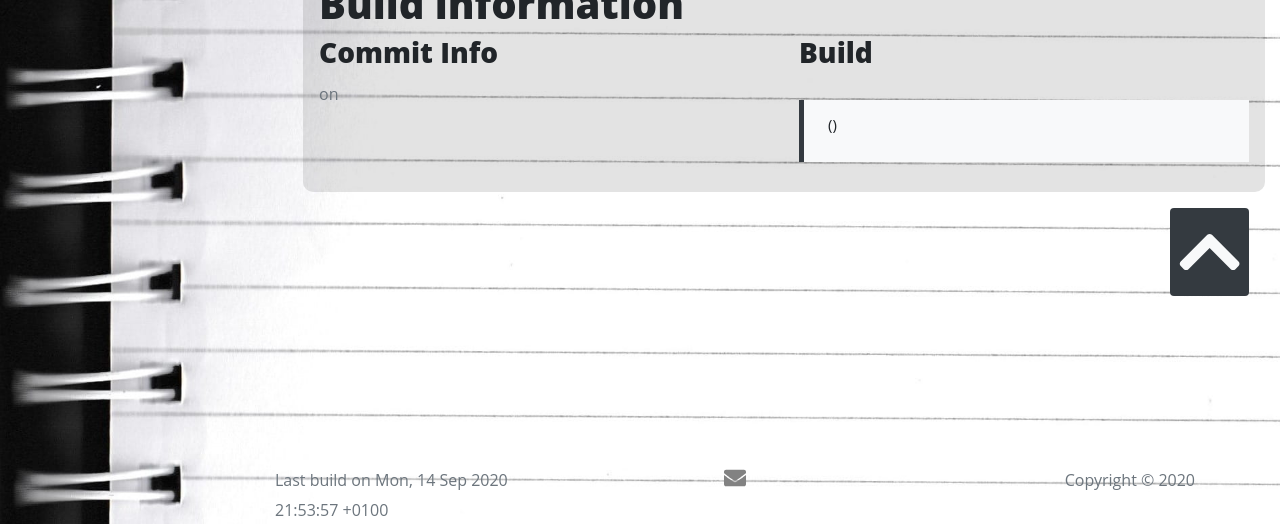
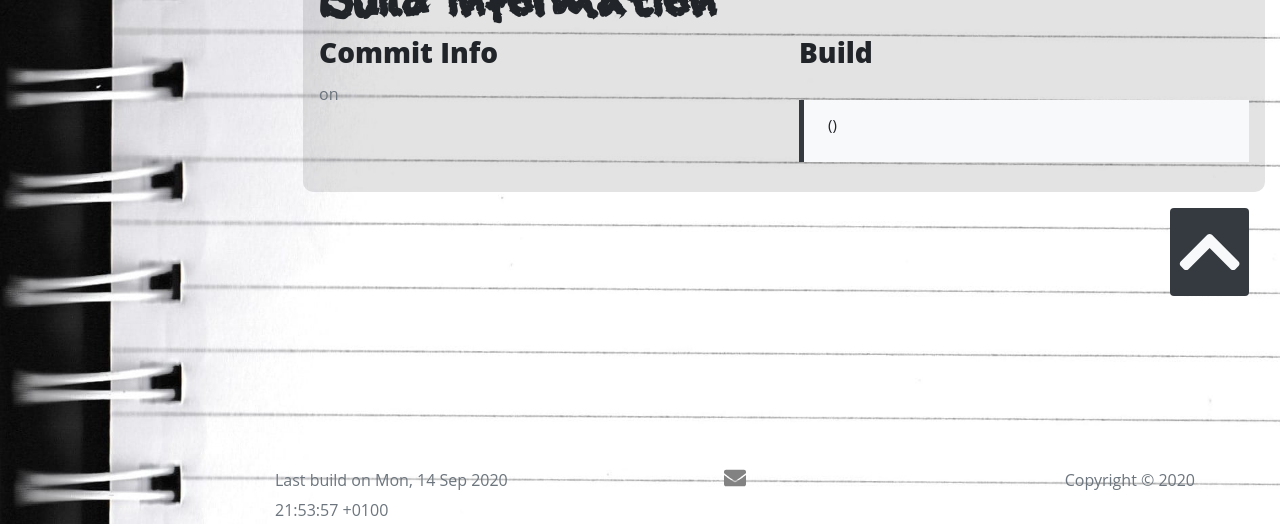
Before and after one commit to kLeZ/bettys, a Jekyll site: the page built from _pages/build.html, in a window 1280 px wide. Shown: the part 380-904 px from the top of the page. Built offline with Jekyll 4.4.1, drawn with Linux system fonts in a browser that asks for light colours.

Commit message:
- added chalky titles

```diff
--- a/_sass/bootkyll/_page.scss
+++ b/_sass/bootkyll/_page.scss
@@ -5,6 +5,11 @@
 			padding: 0 1rem;
 			background-color: #33333322;
 			border-radius: 10px;
+			header {
+				h1 {
+					font-family: 'SqueakyChalkSound', serif;
+				}
+			}
 		}
 	}
 }
@@ -15,6 +20,11 @@
 			padding: 0 1rem;
 			background-color: #33333322;
 			border-radius: 10px;
+			header {
+				h1 {
+					font-family: 'SqueakyChalkSound', serif;
+				}
+			}
 		}
 	}
 }
@@ -25,6 +35,11 @@
 			padding: 0 1rem;
 			background-color: #33333322;
 			border-radius: 10px;
+			header {
+				h1 {
+					font-family: 'SqueakyChalkSound', serif;
+				}
+			}
 		}
 	}
 }
@@ -35,6 +50,11 @@
 			padding: 0 1rem;
 			background-color: #33333322;
 			border-radius: 10px;
+			header {
+				h1 {
+					font-family: 'SqueakyChalkSound', serif;
+				}
+			}
 		}
 	}
 }
@@ -45,6 +65,11 @@
 			padding: 0 1rem;
 			background-color: #33333322;
 			border-radius: 10px;
+			header {
+				h1 {
+					font-family: 'SqueakyChalkSound', serif;
+				}
+			}
 		}
 	}
 }
```
